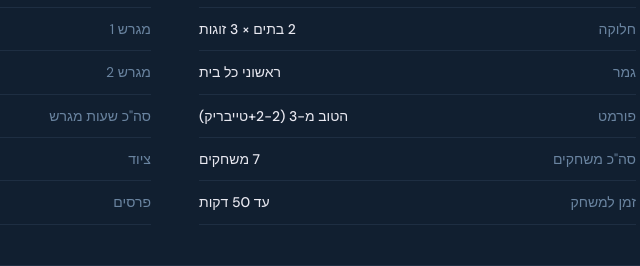
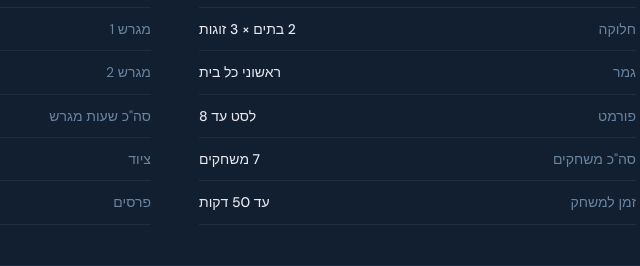
Before and after one commit to shailavi1212/padel-site, a plain HTML site: page league.html in a window 1280 px wide. Shown: the part 4463-4729 px from the top of the page, 465-1105 px from the left. Drawn offline with Linux system fonts and the light colour scheme.

Commit message:
Update tournament format: set to 8

```diff
--- a/league.html
+++ b/league.html
@@ -858,7 +858,7 @@
       <div class="t-row"><span class="key">משתתפים</span><span class="val">6 זוגות</span></div>
       <div class="t-row"><span class="key">חלוקה</span><span class="val">2 בתים × 3 זוגות</span></div>
       <div class="t-row"><span class="key">גמר</span><span class="val">ראשוני כל בית</span></div>
-      <div class="t-row"><span class="key">פורמט</span><span class="val">הטוב מ-3 (2-2+טייבריק)</span></div>
+      <div class="t-row"><span class="key">פורמט</span><span class="val">לסט עד 8</span></div>
       <div class="t-row"><span class="key">סה"כ משחקים</span><span class="val">7 משחקים</span></div>
       <div class="t-row"><span class="key">זמן למשחק</span><span class="val">עד 50 דקות</span></div>
     </div>
```
